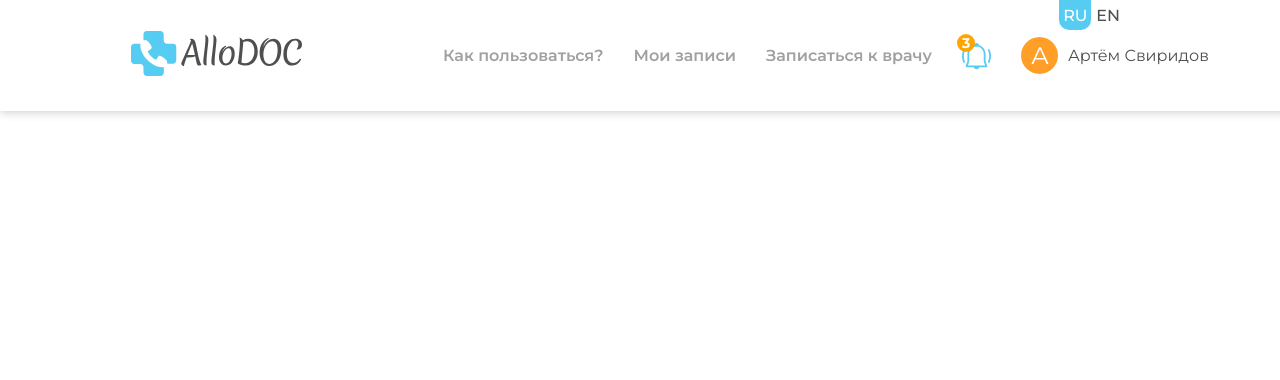
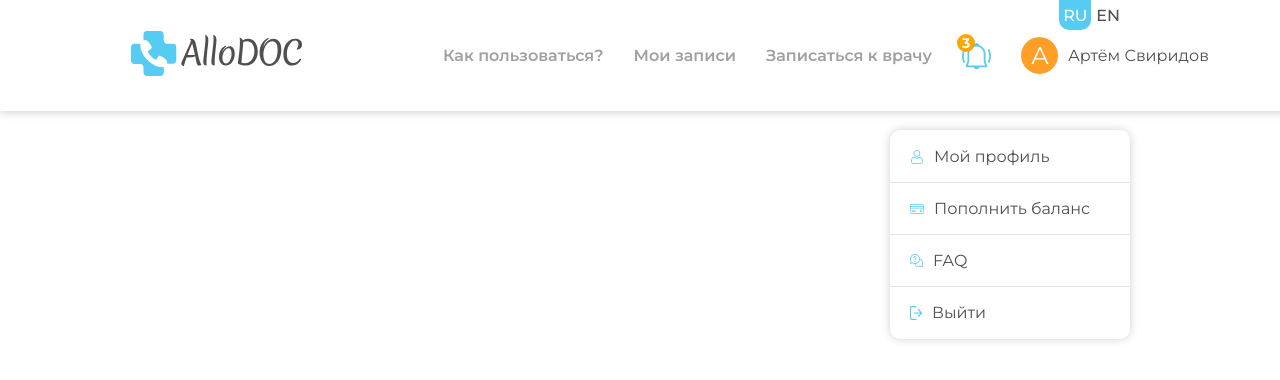
Before and after one commit to varspijoyan/allo-doc-project, a React (Create React App) app: page / in a window 1280 px wide. Both pictures are taken after a click on the element "Артём Свиридов". Shown: the top 380 px of the page. Built offline with nearby package versions, Linux system fonts and the light colour scheme.

Commit message:
Added authorization profile component and modified Authorization.jsx and Header.css files

```diff
--- a/src/components/header-component/header-navbar-component/authorization-component/Authorization.jsx
+++ b/src/components/header-component/header-navbar-component/authorization-component/Authorization.jsx
@@ -1,11 +1,15 @@
+import { useState } from "react";
 import AuthorizationAvatar from "./AuthorizationAvatar";
 import AuthorizationInfo from "./AuthorizationInfo";
+import AuthorizationProfile from "./authorization-profile/AuthorizationProfile";
 
 export default function Authorization() {
+    const [isOpen, setOpenStatus] = useState(false);
     return (
-        <div className="authorization">
+        <div className="authorization" onClick={() => setOpenStatus(prev => !prev)}>
             <AuthorizationAvatar />
             <AuthorizationInfo />
+            {isOpen && <AuthorizationProfile />}
         </div>
     )
 }
--- /dev/null
+++ b/src/components/header-component/header-navbar-component/authorization-component/authorization-profile/AuthorizationProfile.jsx
@@ -0,0 +1,15 @@
+import CreditCard from "./CreditCard";
+import FAQ from "./FAQ";
+import Logout from "./Logout";
+import MyProfile from "./MyProfile";
+
+export default function AuthorizationProfile() {
+    return (
+        <div className="authorization-profile">
+            <MyProfile />
+            <CreditCard />
+            <FAQ />
+            <Logout />
+        </div>
+    )
+}
--- /dev/null
+++ b/src/components/header-component/header-navbar-component/authorization-component/authorization-profile/CreditCard.jsx
@@ -0,0 +1,14 @@
+import { useContext } from "react";
+import creditCardImg from "../../../../../images/credit-card.svg";
+import { translate } from "../../../../../utils/translate";
+import { LanguageSwitch } from "../../../../../contexts/LanguageSwitch";
+
+export default function CreditCard() {
+    const {language} = useContext(LanguageSwitch);
+    return (
+        <div className="profile">
+            <img src={creditCardImg} alt="Credit card image" />
+            <p className="title">{translate("Top_up_the_balance", language)}</p>
+        </div>
+    )
+}
--- /dev/null
+++ b/src/components/header-component/header-navbar-component/authorization-component/authorization-profile/FAQ.jsx
@@ -0,0 +1,10 @@
+import FAQImg from "../../../../../images/help.svg";
+
+export default function FAQ() {
+    return (
+        <div className="profile">
+            <img src={FAQImg} alt="FAQ image" />
+            <p className="title">FAQ</p>
+        </div>
+    )
+}
--- /dev/null
+++ b/src/components/header-component/header-navbar-component/authorization-component/authorization-profile/Logout.jsx
@@ -0,0 +1,14 @@
+import { useContext } from "react";
+import logoutImg from "../../../../../images/logout.svg";
+import { LanguageSwitch } from "../../../../../contexts/LanguageSwitch";
+import { translate } from "../../../../../utils/translate";
+
+export default function Logout() {
+    const {language} = useContext(LanguageSwitch);
+    return (
+        <div className="profile">
+            <img src={logoutImg} alt="logout image" />
+            <p className="title">{translate("Logout", language)}</p>
+        </div>
+    )
+}
--- /dev/null
+++ b/src/components/header-component/header-navbar-component/authorization-component/authorization-profile/MyProfile.jsx
@@ -0,0 +1,13 @@
+import { useContext } from "react";
+import userImg from "../../../../../images/user.svg";
+import { LanguageSwitch } from "../../../../../contexts/LanguageSwitch";
+import { translate } from "../../../../../utils/translate";
+export default function MyProfile() {
+    const {language} = useContext(LanguageSwitch);
+    return (
+        <div className="profile">
+            <img src={userImg} alt="User image" />
+            <p className="title">{translate("My_profile", language)}</p>
+        </div>
+    )
+}
--- a/src/styles/Header.css
+++ b/src/styles/Header.css
@@ -96,3 +96,46 @@ nav ul li a {
 nav ul li a:hover {
     color: #56CCF2;
 }
+
+.authorization-profile {
+    position: absolute;
+    top: 130px;
+    right: 210px;
+    width: 240px;
+    height: 149px;
+    background-color: white;
+    display: flex;
+    flex-direction: column;
+    justify-content: center;
+    box-shadow: 0px 0px 10px rgb(209, 209, 209);
+    padding-top: 30px;
+    padding-bottom: 30px;
+    border-radius: 10px;
+}
+
+.authorization-profile .profile {
+    display: flex;
+    gap: 10px;
+    align-items: center;
+    border-bottom: 1px solid rgb(226, 226, 226);
+    padding-left: 20px;
+}
+
+.authorization-profile .profile:last-child {
+    border: none;
+}
+
+.authorization-profile .profile:hover {
+    background-color: #efefef;
+}
+
+.authorization-profile .profile:first-child:hover {
+    border-top-left-radius: 10px;
+    border-top-right-radius: 10px;
+
+}
+
+.authorization-profile .profile:last-child:hover {
+    border-bottom-left-radius: 10px;
+    border-bottom-right-radius: 10px;
+}
```
